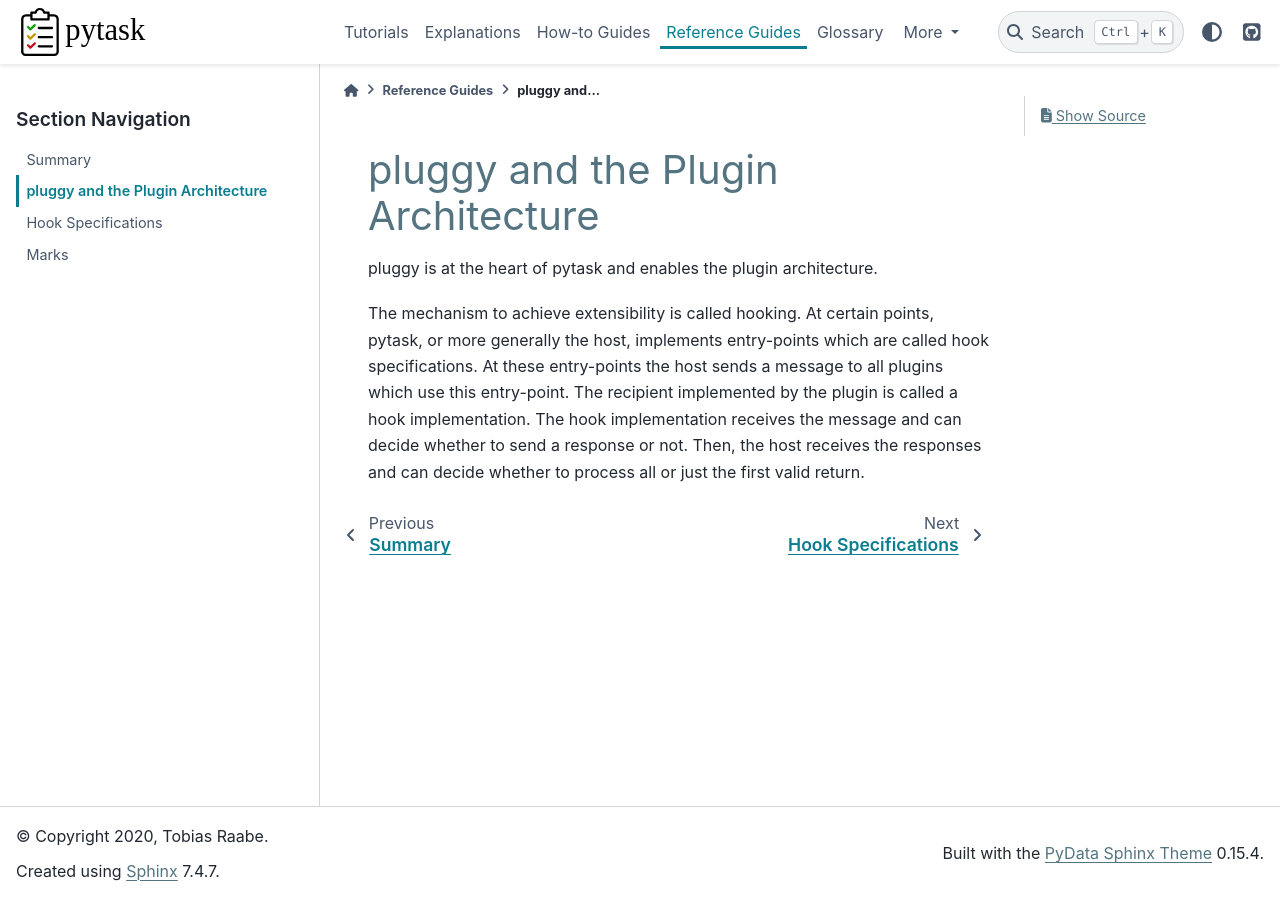
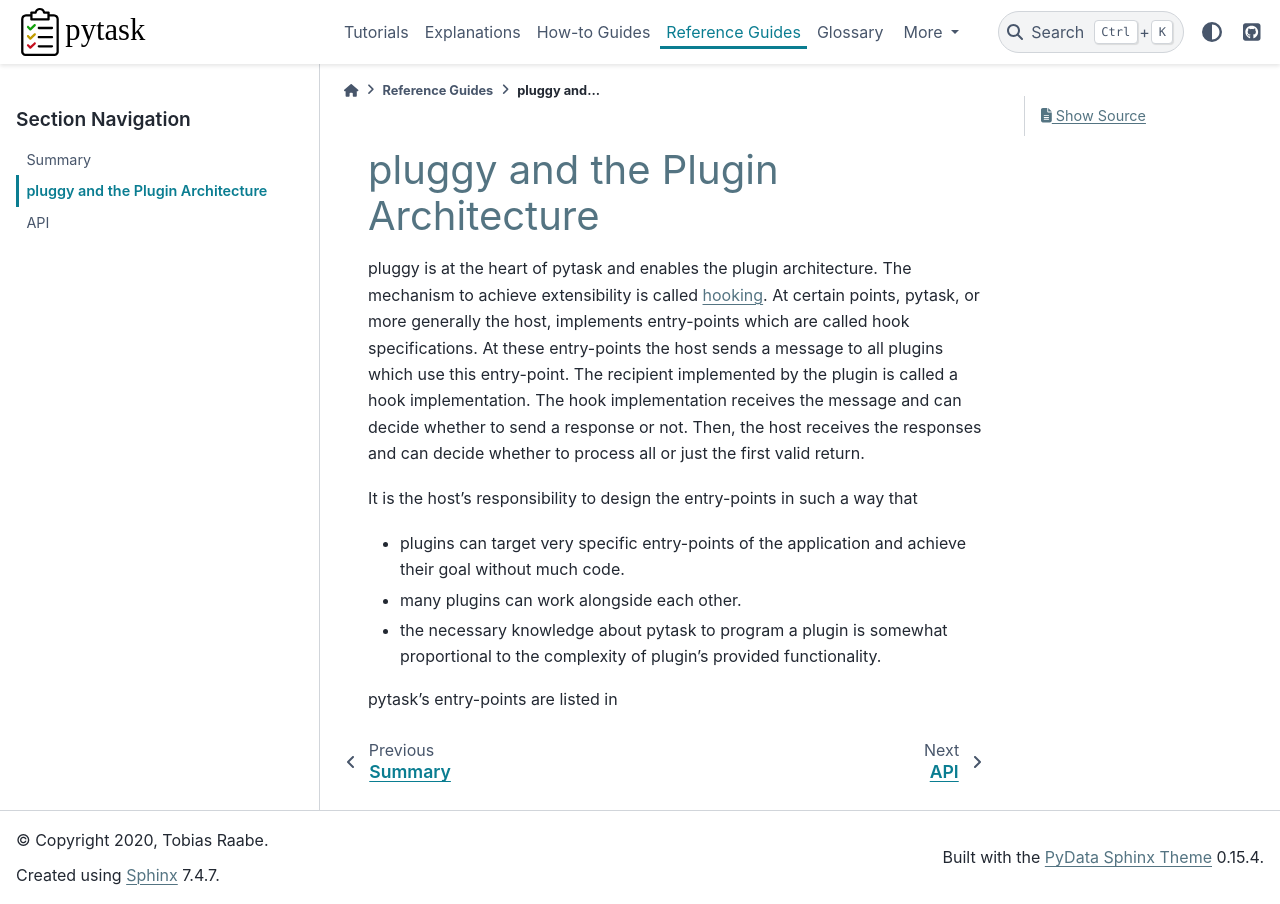
Before and after one commit to pytask-dev/pytask, a Sphinx documentation site: the page built from docs/reference_guides/pluggy.rst, in a window 1280 px wide. Built offline with Sphinx 7.4.7 and the PyData theme 0.15.4, drawn with Linux system fonts in a browser that asks for light colours.

```diff
--- a/docs/conf.py
+++ b/docs/conf.py
@@ -34,6 +34,7 @@
     "numpydoc",
     "sphinx.ext.extlinks",
     "sphinx.ext.intersphinx",
+    "sphinx.ext.viewcode",
     "sphinx_copybutton",
 ]
 
@@ -63,6 +64,7 @@
 
 intersphinx_mapping = {
     "python": ("https://docs.python.org/3.8", None),
+    "click": ("https://click.palletsprojects.com/en/7.x", None),
 }
 
 # Configuration for numpydoc
--- a/docs/reference_guides/hookspecs.rst
+++ /dev/null
@@ -1,5 +0,0 @@
-Hook Specifications
-===================
-
-.. automodule:: pytask.hookspecs
-   :members:
--- a/docs/reference_guides/index.rst
+++ b/docs/reference_guides/index.rst
@@ -9,5 +9,4 @@
 
    summary
    pluggy
-   hookspecs
-   marks
+   api
--- a/docs/reference_guides/pluggy.rst
+++ b/docs/reference_guides/pluggy.rst
@@ -1,14 +1,23 @@
+.. _pluggy:
+
 pluggy and the Plugin Architecture
 ==================================
 
-pluggy is at the heart of pytask and enables the plugin architecture.
-
-
-The mechanism to
-achieve extensibility is called hooking. At certain points, pytask, or more generally
-the host, implements entry-points which are called hook specifications. At these
-entry-points the host sends a message to all plugins which use this entry-point. The
-recipient implemented by the plugin is called a hook implementation. The hook
+pluggy is at the heart of pytask and enables the plugin architecture. The mechanism to
+achieve extensibility is called :term:`hooking`. At certain points, pytask, or more
+generally the host, implements entry-points which are called hook specifications. At
+these entry-points the host sends a message to all plugins which use this entry-point.
+The recipient implemented by the plugin is called a hook implementation. The hook
 implementation receives the message and can decide whether to send a response or not.
 Then, the host receives the responses and can decide whether to process all or just the
 first valid return.
+
+It is the host's responsibility to design the entry-points in such a way that
+
+- plugins can target very specific entry-points of the application and achieve their
+  goal without much code.
+- many plugins can work alongside each other.
+- the necessary knowledge about pytask to program a plugin is somewhat proportional to
+  the complexity of plugin's provided functionality.
+
+pytask's entry-points are listed in
```
Also changed, not shown: docs/glossary.rst (+21 -0 lines), docs/how_to_guides/how_to_write_a_plugin.rst (+5 -4 lines), docs/reference_guides/api.rst (added, +38 -0 lines), docs/reference_guides/marks.rst (deleted, +0 -11 lines), 4 other files.
